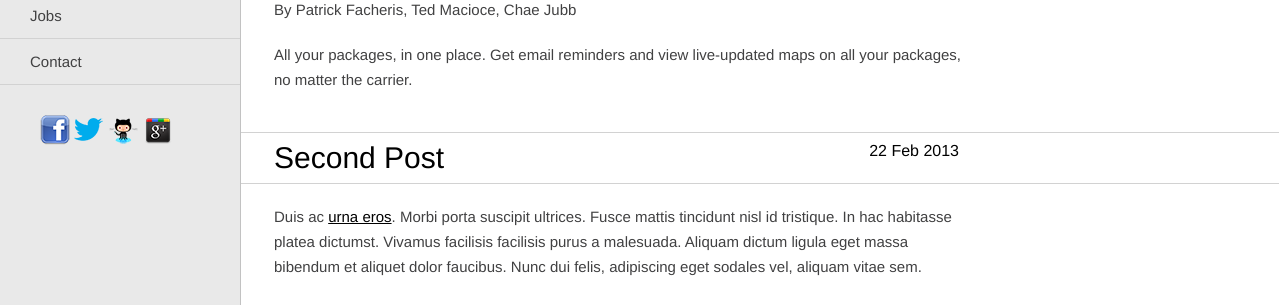
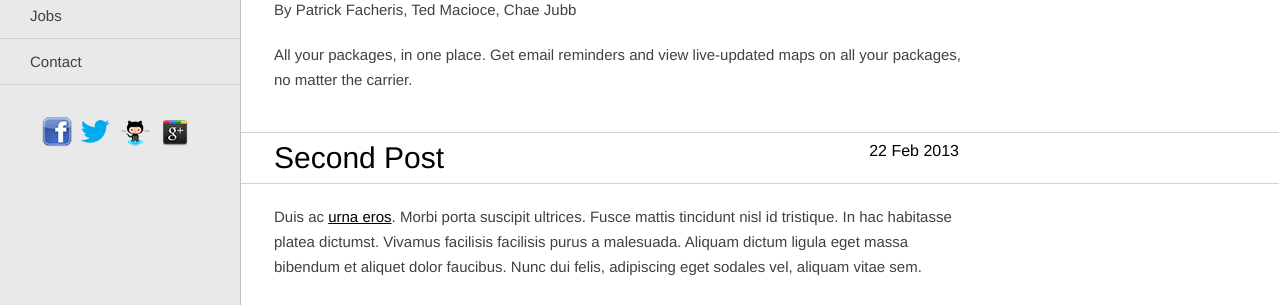
Before and after one commit to adicu/adicu.github.com-dep, a Jekyll site: the page built from index.html, in a window 1280 px wide. Shown: the part 400-705 px from the top of the page. Built offline with Jekyll 4.4.1, drawn with Linux system fonts in a browser that asks for light colours.

Commit message:
spaced apart social icons and fixed g+ link

```diff
--- a/_layouts/default.html
+++ b/_layouts/default.html
@@ -37,7 +37,7 @@
         <a href="https://www.facebook.com/ADICU"><img src="../img/fb.png" /></a>
         <a href="http://twitter.com/adicu"><img src="../img/twitter.png" /></a>
         <a href="https://github.com/adicu/"><img src="../img/github.png" /></a>
-        <a href="http://adicu.com/images/googleplus.png?1322395942"><img src="../img/googleplus.png"></a>
+        <a href="http://gplus.to/adicu"><img src="../img/googleplus.png"></a>
       </ul>
       </ul>
     </nav>
--- a/css/style.css
+++ b/css/style.css
@@ -35,6 +35,10 @@
 
 a {
   text-decoration: none;
+}
+
+.social-icon {
+  padding: 2%;
 }
 
 .sidebar {
```
Also changed, not shown: img/fb.png, img/github.png, img/googleplus.png, img/twitter.png.
